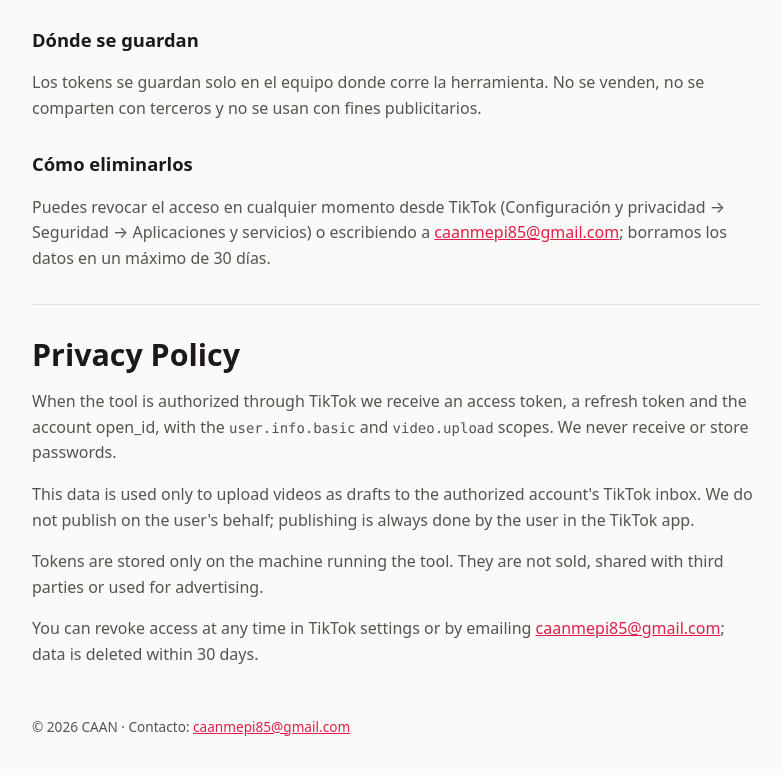
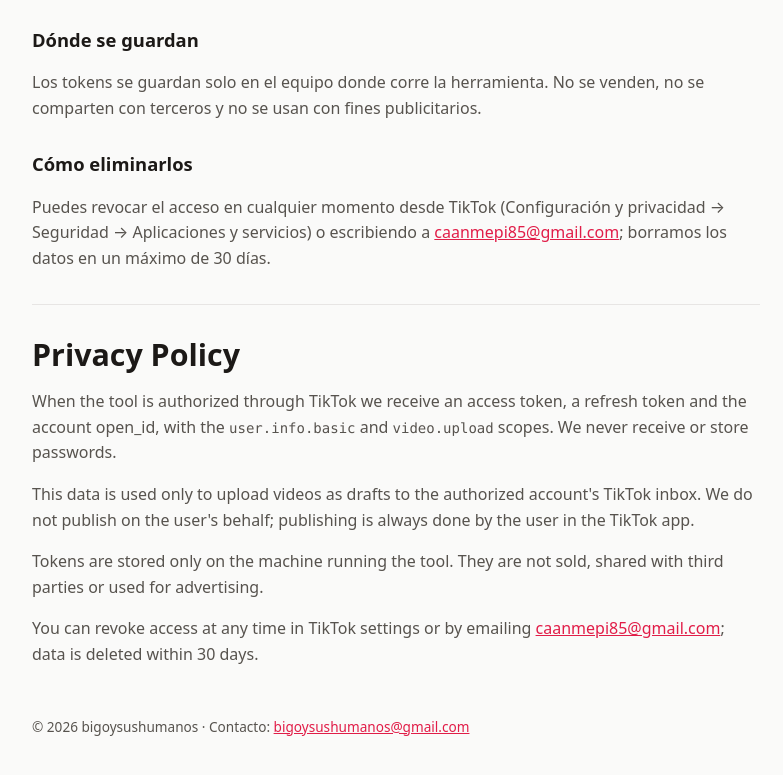
Before and after one commit to caanmepi85-bit/caanmepi85-bit.github.io, a plain HTML site: page privacy.html in a window 1280 px wide. Shown: the part 478-1253 px from the top of the page, without its empty margins (244-1027 px from the left). Drawn offline with Linux system fonts and the light colour scheme.

Commit message:
Update privacy.html
bigo

```diff
--- a/privacy.html
+++ b/privacy.html
@@ -5,10 +5,10 @@
 <h2>Qué datos usamos</h2><p>Al autorizar la herramienta con TikTok recibimos un token de acceso, un token de renovación y el identificador abierto (open_id) de la cuenta, con los permisos <code>user.info.basic</code> y <code>video.upload</code>. No recibimos ni guardamos contraseñas.</p>
 <h2>Para qué</h2><p>Únicamente para subir videos como borrador a la bandeja de la cuenta autorizada. No publicamos en nombre del usuario: la publicación siempre la hace la persona desde la app de TikTok.</p>
 <h2>Dónde se guardan</h2><p>Los tokens se guardan solo en el equipo donde corre la herramienta. No se venden, no se comparten con terceros y no se usan con fines publicitarios.</p>
-<h2>Cómo eliminarlos</h2><p>Puedes revocar el acceso en cualquier momento desde TikTok (Configuración y privacidad → Seguridad → Aplicaciones y servicios) o escribiendo a <a href="mailto:caanmepi85@gmail.com">caanmepi85@gmail.com</a>; borramos los datos en un máximo de 30 días.</p>
+<h2>Cómo eliminarlos</h2><p>Puedes revocar el acceso en cualquier momento desde TikTok (Configuración y privacidad → Seguridad → Aplicaciones y servicios) o escribiendo a <a href="mailto:bigoysushumanos@gmail.com">caanmepi85@gmail.com</a>; borramos los datos en un máximo de 30 días.</p>
 <hr><h1 lang="en">Privacy Policy</h1><div lang="en">
 <p>When the tool is authorized through TikTok we receive an access token, a refresh token and the account open_id, with the <code>user.info.basic</code> and <code>video.upload</code> scopes. We never receive or store passwords.</p>
 <p>This data is used only to upload videos as drafts to the authorized account's TikTok inbox. We do not publish on the user's behalf; publishing is always done by the user in the TikTok app.</p>
 <p>Tokens are stored only on the machine running the tool. They are not sold, shared with third parties or used for advertising.</p>
-<p>You can revoke access at any time in TikTok settings or by emailing <a href="mailto:caanmepi85@gmail.com">caanmepi85@gmail.com</a>; data is deleted within 30 days.</p></div>
-<footer>© 2026 CAAN · Contacto: <a href="mailto:caanmepi85@gmail.com">caanmepi85@gmail.com</a></footer></main></body></html>
+<p>You can revoke access at any time in TikTok settings or by emailing <a href="mailto:bigoysushumanos@gmail.com">caanmepi85@gmail.com</a>; data is deleted within 30 days.</p></div>
+<footer>© 2026 bigoysushumanos · Contacto: <a href="mailto:bigoysushumanos@gmail.com">bigoysushumanos@gmail.com</a></footer></main></body></html>
```
